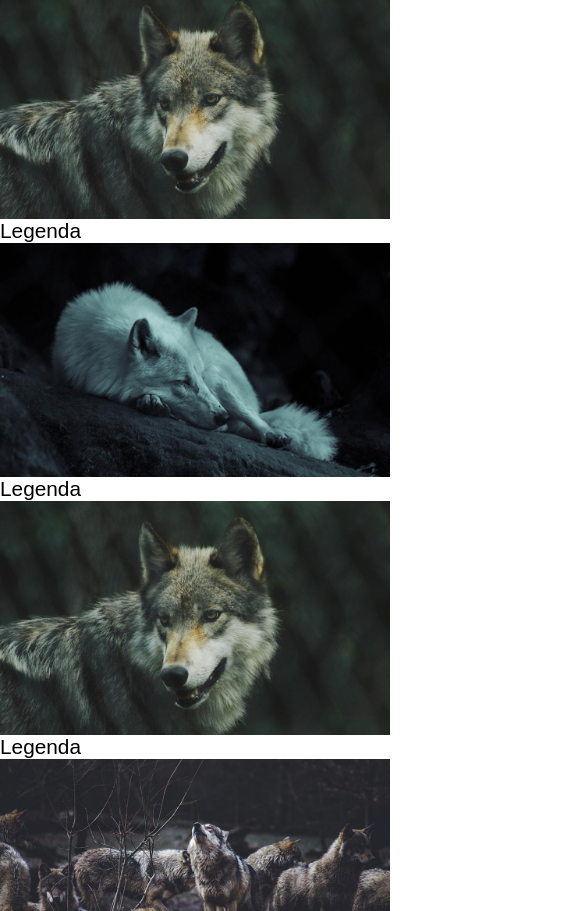
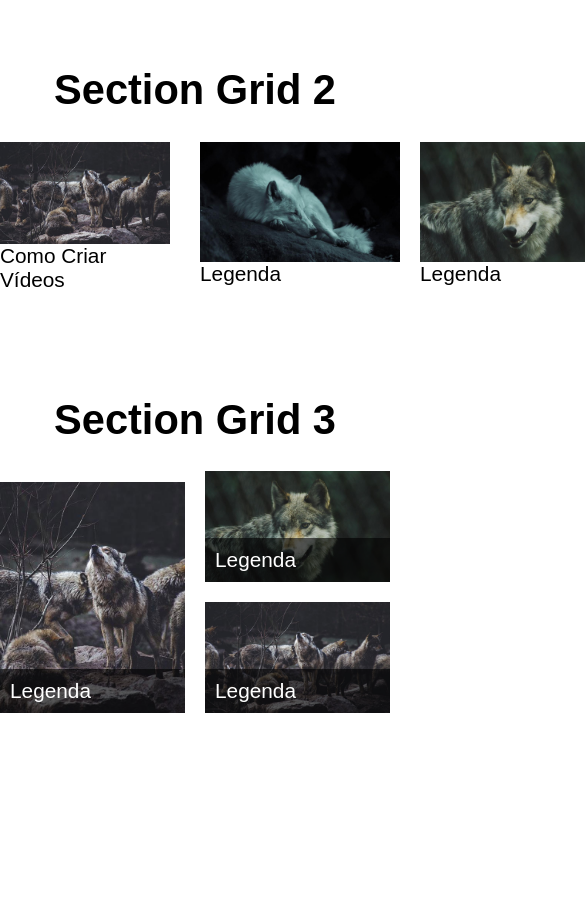
Before and after one commit to luiseduardomattos/CSSALINHAMENTOS.html, a plain HTML site: page index.html in a window 390 px wide. Shown: the part 2893-3804 px from the top of the page, 585 px wide, since content can reach past the window. After the commit the page ends 3606 px from the top, so only its background shows below. Drawn offline with Linux system fonts and the light colour scheme.

Commit message:
CSSBASELOBOS
CSS COM VARIAS ALTERAÇÕES NO SITE.
EXEMPLO COM LOBOS

```diff
--- a/style.css
+++ b/style.css
@@ -54,3 +54,98 @@ display: block;
 flex: 1 1 200px;
 margin: 10px 10px;
 }
+
+.grid1{
+display:grid;
+/* grid-template-columns: 1fr 1fr 1fr; */
+grid-template-columns: repeat(3, 1fr);
+max-width: 800px;
+margin: 0 auto;
+grid-gap: 20px;
+}
+
+.grid1>div:nth-child(n + 4){
+background-color: tomato;
+grid-template-columns: 1fr 1fr;
+grid-gap: 10px;
+align-items: center;
+}
+
+.anuncio
+{
+grid-column: 1;
+grid-row: 2/5;
+display: block;
+}
+
+/* O comando: @media - é usado para deixar o site responsivo  */
+
+@media (max-width:600px)
+{
+.grid1 {
+    grid-template-columns: repeat(2, 1fr);
+}
+    .gri1d>div:nth-child(n + 4){
+        display: block;
+    }
+    .grid1>div.anuncio{
+        grid-column: auto;
+        grid-row: auto;
+        order: -1;
+    }
+        .grid2{
+            grid-template-columns: 1fr;
+        }
+        .sidebar{
+            display: flex;
+        }
+        .sidebar> div{
+            flex: 1 0 200px;
+            margin: 0 10px;
+        }
+
+}
+
+.grid2{
+    display: grid;
+    grid-template-columns: 1fr 200px;
+    grid-gap: 20px;
+    max-width: 800px;
+    margin: 0 auto;
+}
+
+.sidebar>div{
+    margin-bottom: 10px;
+}
+
+.grid3{
+    display: grid;
+    grid-template-columns: repeat(2, 1fr);
+    grid-gap: 20px;
+    margin: 0 auto;
+    max-width: 800px;
+}
+
+.grid3-item:nth-child(1){
+    grid-row: 1/3;
+}
+
+.grid3-item {
+    display: grid;
+}
+
+.grid3-item img {
+    grid-column: 1;
+    grid-row: 1/3;
+    align-self: end;
+}
+
+.grid3-item p{
+    background: rgb(0, 0, 0, 0.6);
+    padding: 10px;
+    color: white;
+    grid-column: 1;
+    grid-row: 2;
+    align-self: end;
+
+}
```
